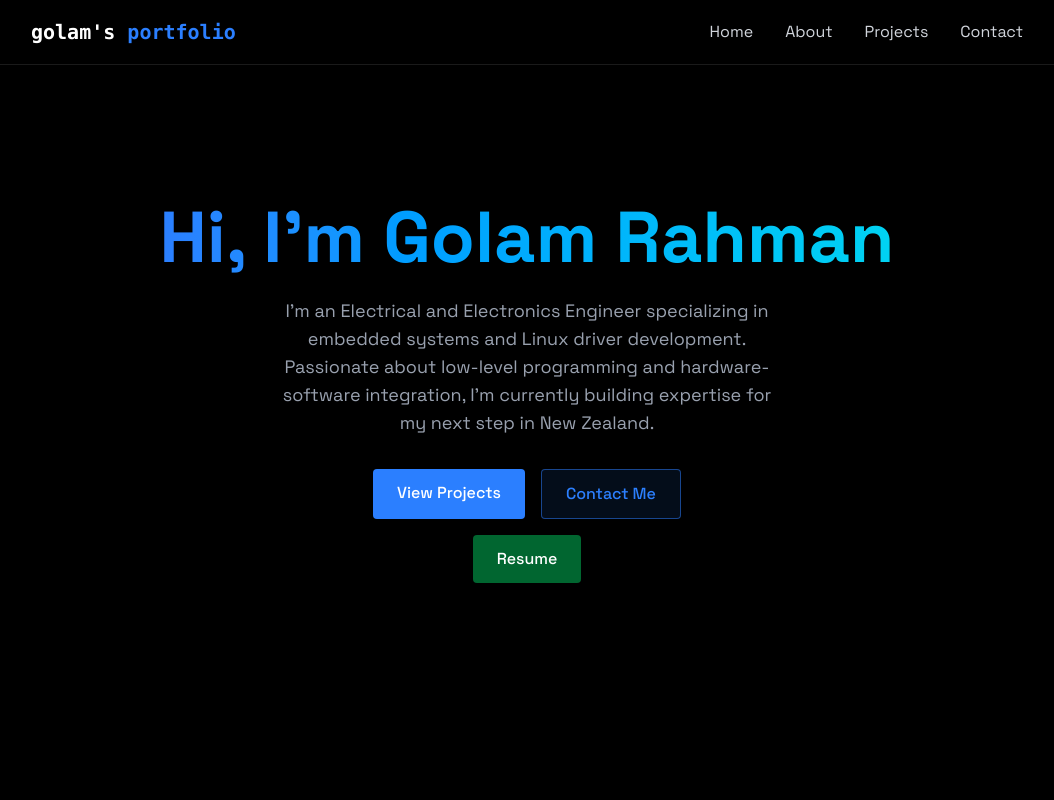
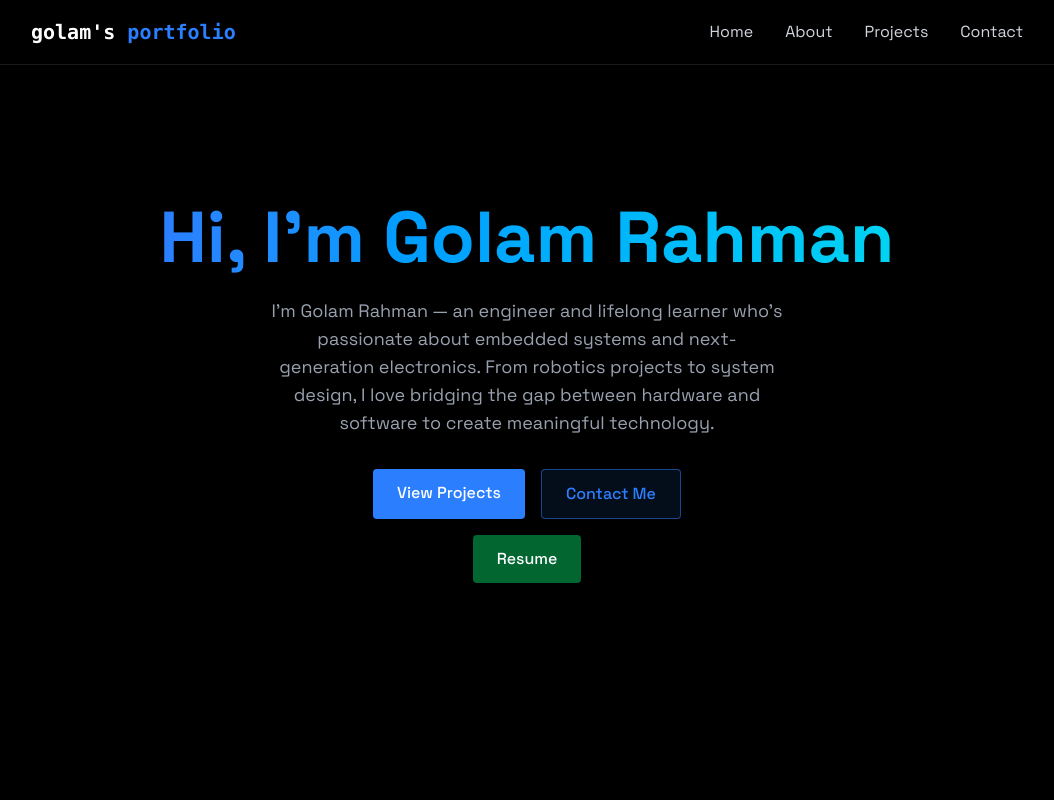
Before and after one commit to IKIGA-I/my-portfolio-01, a React (Vite) app in the folder my-portfolio/: page / in a window 1280 px wide. Shown: the top 800 px of the page, without its empty margins (113-1167 px from the left). Built offline with nearby package versions, Linux system fonts and the light colour scheme.

Commit message:
Updated information on Home and About

```diff
--- a/my-portfolio/src/components/sections/Home.jsx
+++ b/my-portfolio/src/components/sections/Home.jsx
@@ -13,7 +13,7 @@ export const Home = () => {
                 </h1>
 
                 <p className="text-gray-400 text-lg mb-8 max-w-lg mx-auto">
-                I'm an Electrical and Electronics Engineer specializing in embedded systems and Linux driver development. Passionate about low-level programming and hardware-software integration, I’m currently building expertise for my next step in New Zealand.
+                I’m Golam Rahman — an engineer and lifelong learner who’s passionate about embedded systems and next-generation electronics. From robotics projects to system design, I love bridging the gap between hardware and software to create meaningful technology.
                 </p>
                 <div className="flex justify-center space-x-4">
                     <a
--- /dev/null
+++ b/package.json
@@ -0,0 +1,5 @@
+{
+  "devDependencies": {
+    "gh-pages": "^6.3.0"
+  }
+}
```
Also changed, not shown: 1 other file (tests, documents, lock files or other folders).
